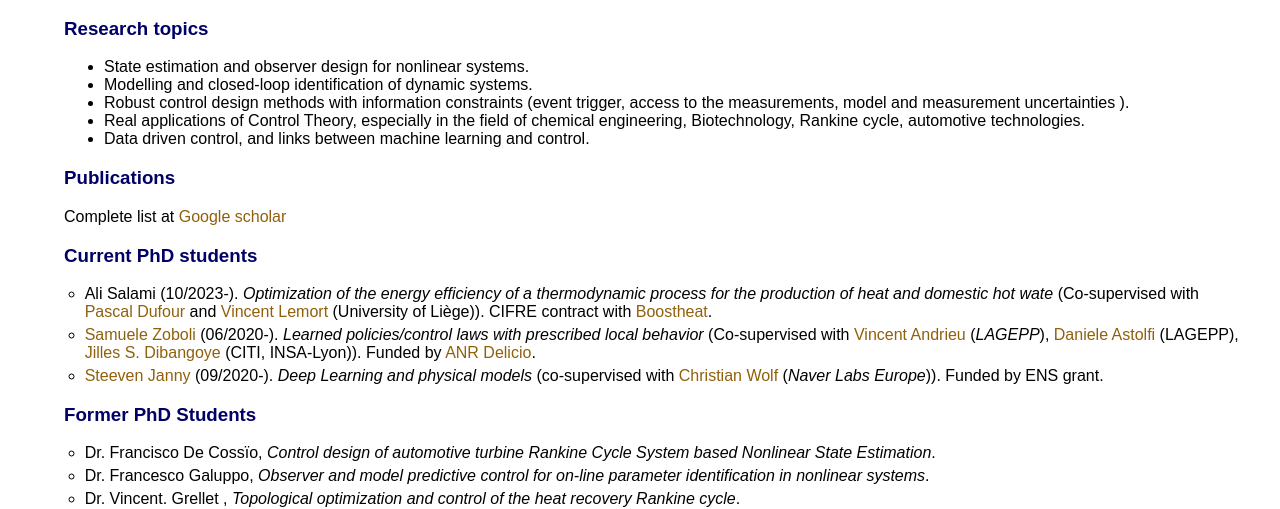
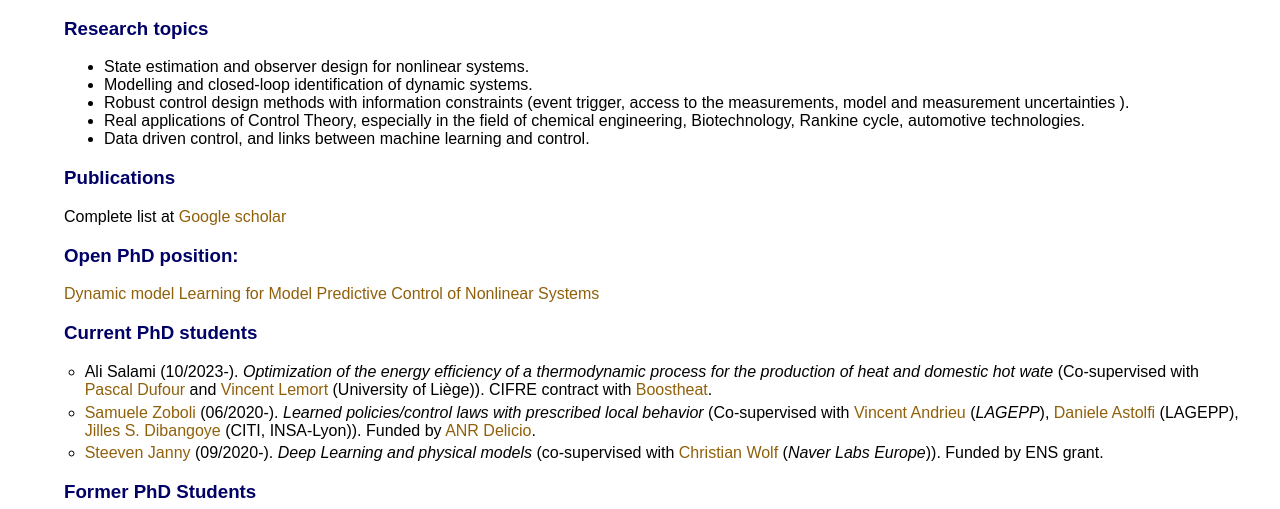
Before and after one commit to madihanadri/madihanadri.github.io, a plain HTML site: page index.html in a window 1280 px wide. Shown: the part 297-806 px from the top of the page. Drawn offline with Linux system fonts and the light colour scheme.

Commit message:
Open position

```diff
--- a/index.html
+++ b/index.html
@@ -58,11 +58,17 @@
     </p>
 
 
+    <h3>Open PhD position:</h3>
+    <p>
+    	<a href="docs/phD_control_ia_lyon.pdf">Dynamic model Learning
+for Model Predictive Control of Nonlinear Systems</a>
+    </p>
+
     <h3>Current PhD students</h3>
     	<ul class="sparselist">
 			<li>Ali Salami (10/2023-). <i>Optimization of the energy efficiency of a thermodynamic process for the production of heat and domestic hot wate </i> (Co-supervised with <a href="https://sites.google.com/site/dufourpascalsite/">Pascal Dufour</a> and <a href="https://scholar.google.com/citations?user=fDKf-PUAAAAJ">Vincent Lemort</a> (University of Liège)). CIFRE contract with <a href="https://www.boostheat-group.com/fr/">Boostheat</a>.</li>
 			<li><a href="https://lagepp.univ-lyon1.fr/membre/zoboli-samuele/">Samuele Zoboli</a> (06/2020-). <i>Learned policies/control laws with prescribed local behavior</i> (Co-supervised with <a href="https://sites.google.com/site/vincentandrieu/">Vincent Andrieu</a> (<em>LAGEPP</em>), <a href="https://sites.google.com/site/astolfidaniele/">Daniele Astolfi</a> (LAGEPP), <a href="http://perso.citi-lab.fr/jdibangoy/#/">Jilles S. Dibangoye</a> (CITI, INSA-Lyon)). Funded by <a href="https://projet.liris.cnrs.fr/delicio/">ANR Delicio</a>.</li>
-			<li><a href="https://www.researchgate.net/profile/Steeven_Janny">Steeven Janny</a> (09/2020-). <i>Deep Learning and physical models</i> (co-supervised with <a href="https://chriswolfvision.github.io/www/">Christian Wolf</a> (<em>Naver Labs Europe</em>)). Funded by ENS grant.</li>
+			<li><a href="https://steevenjanny.github.io">Steeven Janny</a> (09/2020-). <i>Deep Learning and physical models</i> (co-supervised with <a href="https://chriswolfvision.github.io/www/">Christian Wolf</a> (<em>Naver Labs Europe</em>)). Funded by ENS grant.</li>
 
     	</ul>
 
@@ -100,13 +106,6 @@
 		</ul>
 
 
-
-
-
-
-
-
-
         <h3>Responsabilities (International)</h4>
         <ul>
         	<li>Associate editor for <a href="https://www.journals.elsevier.com/journal-of-process-control">journal of process control</a></li>
@@ -129,14 +128,6 @@
 			<li> (2009-2010) Membre élu du comité international de l'Université Claude Bernard Lyon 1.</li>
 			<li> (2009-2013) Membre élu du comité d'administration de l'Université Claude Bernard Lyon 1.</li>
         </ul>
-
-        <!--
-		<h3>Miscellaneous:</h4>
-		<ul>
-			<li><a href="XXX">Tigrou</a></li>
-		</ul>
-		-->
-
 
 		<h3>Contact information:</h4>
 
```
Also changed, not shown: 1 other file.
